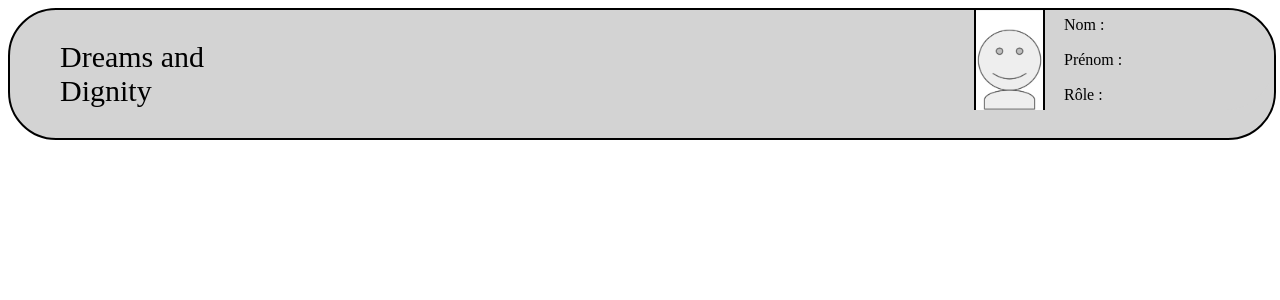
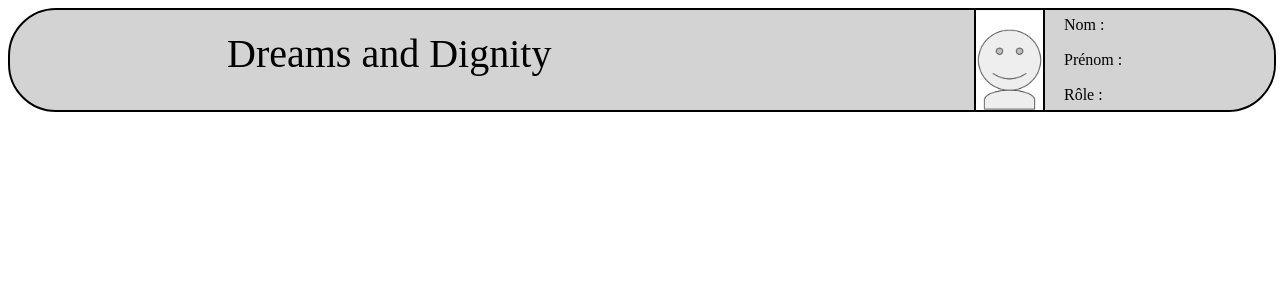
Before and after one commit to 2019-2020-ps6/2023-2024-ps6-dndeveloppers, an Angular app in the folder front-end/: page /app-profil in a window 1280 px wide. Shown: the top 300 px of the page. Built offline with nearby package versions, Linux system fonts and the light colour scheme.

Commit message:
#1 feat nom du site

```diff
--- a/front-end/src/app/profil/profil.component.scss
+++ b/front-end/src/app/profil/profil.component.scss
@@ -10,18 +10,20 @@
 
 .nomSite {
     grid-column: 1;
-    width: 300px;
+    width: auto;
+    height: 100px;
 }
 
 .nomSite-texte {
     display: flex;
     align-items: center;
     justify-content: center;
-    margin-left: auto;
-    margin-right: auto;
-    width: 200px;
-    font-size: 30px;
+    margin-left: 20%;
+    margin-top: 20px;
+    width: auto;
+    font-size: 40px;
     height: auto;
+
     color: black;
     background-color: lightgray;
 }
```
